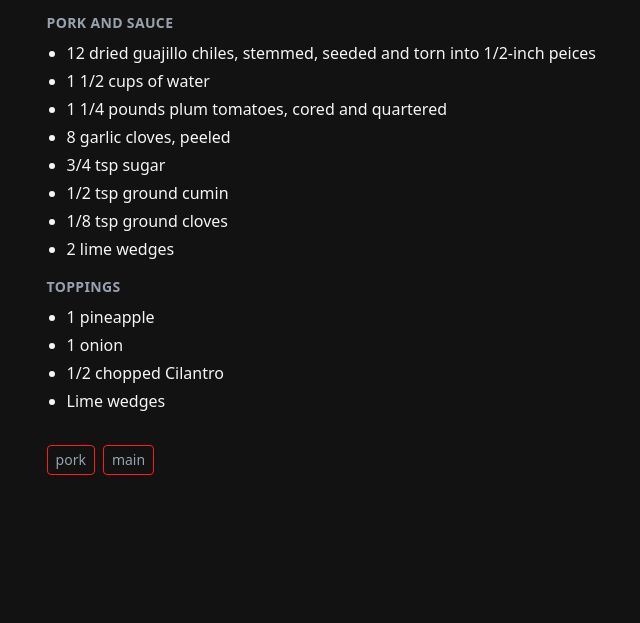
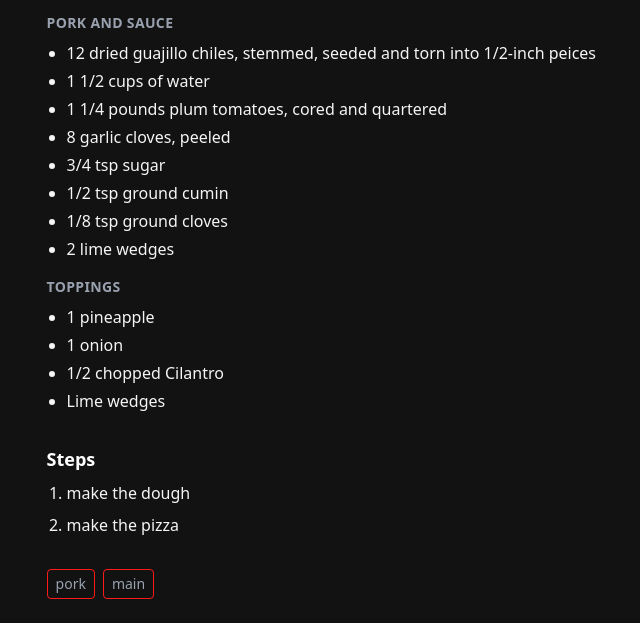
Before and after one commit to apodacaa/kokken, an Eleventy site: page content/recipes/tacos-al-pastor.md in a window 1280 px wide. Shown: the part 195-818 px from the top of the page, without its empty margins (312-952 px from the left). Built offline with nearby package versions, Linux system fonts and the light colour scheme; Eleventy itself is replaced by a stand-in of ours; files that its build step writes are made by us from their sources.

Commit message:
Update content/recipes/tacos-al-pastor.md (via Pages CMS)

```diff
--- a/content/recipes/tacos-al-pastor.md
+++ b/content/recipes/tacos-al-pastor.md
@@ -23,4 +23,8 @@ ingredients:
       - 1 onion
       - 1/2 chopped Cilantro
       - Lime wedges
+instructions: Do these instructions. Then do these.
+steps:
+  - make the dough
+  - make the pizza
 ---
```
